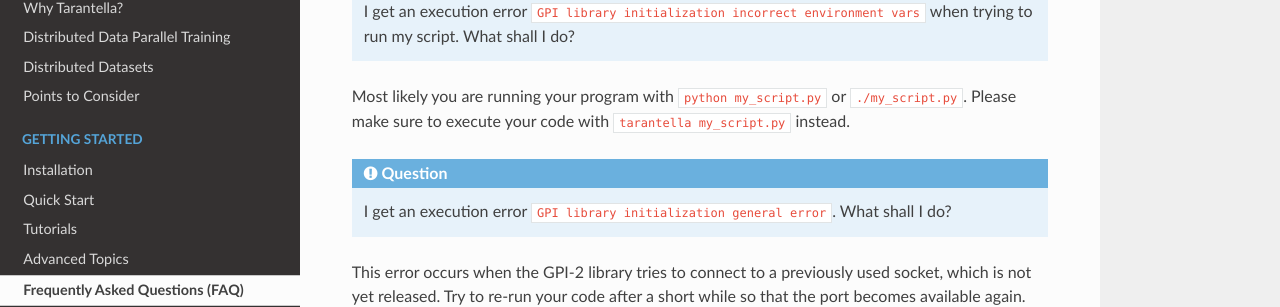
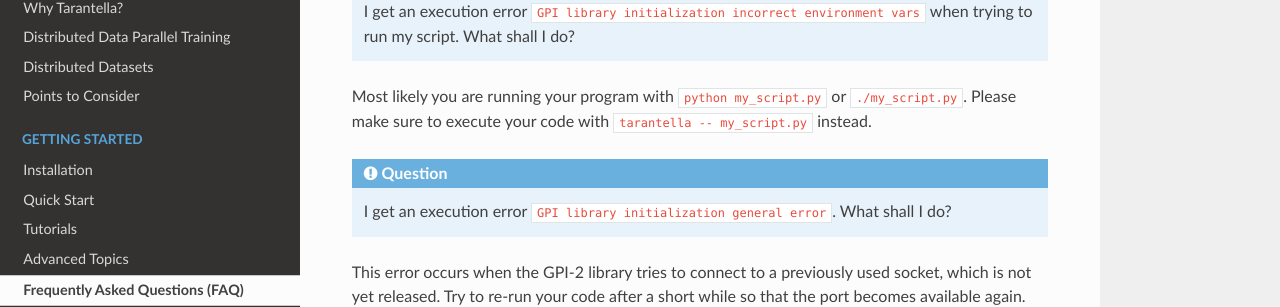
Before and after one commit to cc-hpc-itwm/tarantella, a Sphinx documentation site: the page built from docs/source/faq.rst, in a window 1280 px wide and 900 px high, scrolled down 627 px. Shown: the part 144-451 px from the top of the window. Built offline with Sphinx 7.4.7 and the Read the Docs theme 2.0.0, drawn with Linux system fonts in a browser that asks for light colours.

Commit message:
docs: FAQ: fix command line example

```diff
--- a/docs/source/faq.rst
+++ b/docs/source/faq.rst
@@ -39,7 +39,7 @@ More details can be found for instance
    trying to run my script. What shall I do?
 
 Most likely you are running your program with ``python my_script.py`` or ``./my_script.py``.
-Please make sure to execute your code with ``tarantella my_script.py`` instead.
+Please make sure to execute your code with ``tarantella -- my_script.py`` instead.
 
 .. admonition:: Question
 
```
